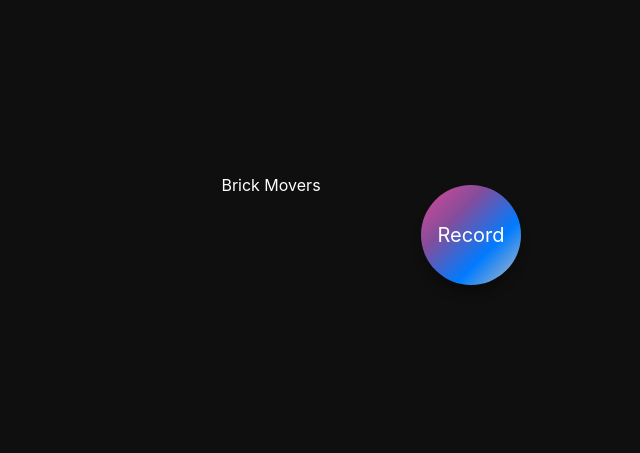
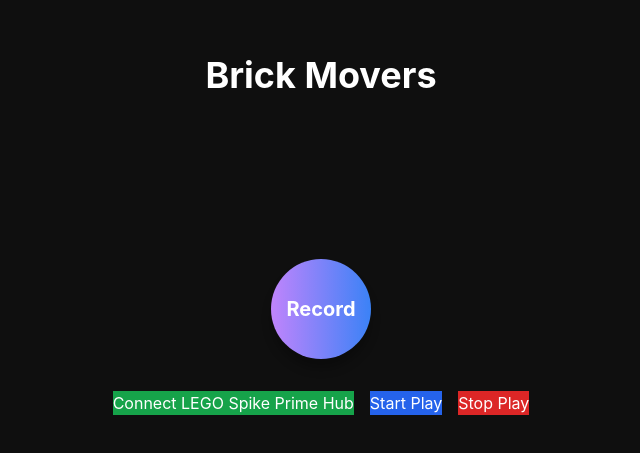
Before and after one commit to html5challenge/brickmovers-frontend, a React (Create React App) app: page / in a window 1280 px wide. Shown: the part 165-618 px from the top of the page, without its empty margins (319-959 px from the left). Built offline with nearby package versions, Linux system fonts and the light colour scheme; no server answers.

Commit message:
change style

```diff
--- a/src/App.css
+++ b/src/App.css
@@ -1,12 +1,12 @@
 .App {
   text-align: center;
   background-color: #0f0f0f;
-  color: white;
+  /* color: white;
   height: 100vh;
   width: 100%;
   display: flex;
   justify-content: center;
-  align-items: center;
+  align-items: center; */
 }
 
 .App-logo {
--- a/src/App.js
+++ b/src/App.js
@@ -4,6 +4,7 @@ import React, { useState } from "react";
 import resampler from "audio-resampler";
 import "./RecordButton.css"; // Import the CSS file
 import LegoAssistant from "./LegoAssistant";
+import Component from "./Component";
 
 let recorder = null;
 let context = null,
@@ -187,10 +188,15 @@ function App() {
 
   return (
     <div className="App">
+      <div className="flex flex-col">
+        <div>
+          <div className="bg-[#0f0f0f] text-white h-screen p-4 flex flex-col items-center justify-center space-y-8">
+            <h1 className="text-4xl font-bold">Brick Movers</h1>
             <LegoAssistant />
-      <div>
             <button
-        className={`record-button ${isRecording ? "recording" : ""}`}
+            className={`record-button bg-gradient-to-r from-purple-400 to-blue-500 font-bold ${
+              isRecording ? "recording" : ""
+            }`}
             onClick={handleButtonClick}
             style={{
               width: `${buttonSize}px`,
@@ -200,8 +206,8 @@ function App() {
           >
             {isRecording ? "Stop" : "Record"}
           </button>
-      </div>
-      {/* <button
+            <div className="flex space-x-4">
+              <button
                 className="bg-green-600 hover:bg-green-700 focus:ring focus:ring-green-300"
                 variant="default"
               >
@@ -218,7 +224,11 @@ function App() {
                 variant="destructive"
               >
                 Stop Play
-      </button> */}
+              </button>
+            </div>
+          </div>
+        </div>
+      </div>
     </div>
   );
 }
--- /dev/null
+++ b/src/Component.js
@@ -0,0 +1,27 @@
+/**
+ * v0 by Vercel.
+ * @see https://v0.dev/t/Zu7gzjAUMdq
+ */
+
+export default function Component() {
+  return (
+    <div className="bg-[#0f0f0f] text-white h-screen p-4 flex flex-col items-center justify-center space-y-8">
+      <h1 className="text-4xl font-bold">Brick Movers</h1>
+      <div className="h-[2px] w-full bg-[#3498db]" />
+      <button className="rounded-full bg-gradient-to-r from-purple-400 to-blue-500 px-8 py-4 text-white font-bold shadow-lg focus:outline-none">
+        Record
+      </button>
+      <div className="flex space-x-4">
+        <button className="bg-green-600 hover:bg-green-700 focus:ring focus:ring-green-300" variant="default">
+          Connect LEGO Spike Prime Hub
+        </button>
+        <button className="bg-blue-600 hover:bg-blue-700 focus:ring focus:ring-blue-300" variant="default">
+          Start Play
+        </button>
+        <button className="bg-red-600 hover:bg-red-700 focus:ring focus:ring-red-300" variant="destructive">
+          Stop Play
+        </button>
+      </div>
+    </div>
+  )
+}
--- a/src/LegoAssistant.jsx
+++ b/src/LegoAssistant.jsx
@@ -1,25 +1,5 @@
 import React, { useEffect, useRef } from "react";
 
-class Effect {
-    constructor(canvasWidth, canvasHeight) {
-      this.canvasWidth = canvasWidth;
-      this.canvasHeight = canvasHeight;
-      this.fontSize = 25;
-      this.columns = this.canvasWidth / this.fontSize;
-      this.symbols = [];
-      this.initialize();
-    }
-    initialize() {
-      for (let i = 0; i < this.columns; i++) {
-        this.symbols[i] = new Symbol(i, 0, this.fontSize, this.canvasHeight);
-      }
-    }
-    resize(width, height) {
-      this.canvasWidth = width;
-      this.canvasHeight = height;
-      this.columsn = this.canvasWidth / this.fontSize;
-    }
-  }
 
 function LegoAssistant() {
   const audioRef = useRef(null);
@@ -28,26 +8,6 @@ function LegoAssistant() {
 
   useEffect(() => {
     let audioContext, analyser, dataArray, recorder, interval;
-    // const backgroundCanvas = backgroundCanvasRef.current;
-    // const backgroundContext = backgroundCanvas.getContext("2d");
-    // backgroundCanvas.width = window.innerWidth;
-    // backgroundCanvas.height = window.innerHeight;
-
-    // let effect = null;
-
-    // let gradient = backgroundContext.createLinearGradient(0, 0, backgroundCanvas.width, backgroundCanvas.height);
-    // gradient.addColorStop(0, "red");
-    // gradient.addColorStop(0.2, "yellow");
-    // gradient.addColorStop(0.4, "green");
-    // gradient.addColorStop(0.6, "cyan");
-    // gradient.addColorStop(0.8, "blue");
-    // gradient.addColorStop(1, "magenta");
-
-    // window.addEventListener("resize", (event) => {
-    //   backgroundCanvas.width = event.target.window.innerWidth;
-    //   backgroundCanvas.height = event.target.window.innerHeight;
-    //   effect = new Effect(backgroundCanvas.width, backgroundCanvas.height);
-    // });
 
     navigator.mediaDevices.getUserMedia({ audio: true }).then((stream) => {
       audioContext = new (window.AudioContext || window.webkitAudioContext)();
@@ -55,7 +15,7 @@ function LegoAssistant() {
       const source = audioContext.createMediaStreamSource(stream);
       source.connect(analyser);
 
-      analyser.fftSize = 2048;
+      analyser.fftSize = 4096;
       const bufferLength = analyser.frequencyBinCount;
       dataArray = new Uint8Array(bufferLength);
 
@@ -87,6 +47,7 @@ function LegoAssistant() {
         waveformCanvas.width,
         waveformCanvas.height
       );
+      waveformCanvas.width = 800;
       waveformContext.lineWidth = 2;
       waveformContext.strokeStyle = "#2196F3";
       waveformContext.beginPath();
@@ -120,8 +81,7 @@ function LegoAssistant() {
       <div className="row">
         <div className="col s12 m6 offset-m3">
           <div className="card">
-            <h3 className="center-align">Brick Movers</h3>
-            <div className="card-content">
+            <div className="card-content flex justify-center">
               <canvas id="waveformCanvas" width="300" height="100" ref={waveformCanvasRef}></canvas>
               {/* <audio id="audio" controls></audio> */}
             </div>
--- a/src/RecordButton.css
+++ b/src/RecordButton.css
@@ -13,7 +13,7 @@
 .record-button {
   border: none;
   border-radius: 50%;
-  background: linear-gradient(135deg, #df4896, #834d9b, #007BFF, #C0C0C0);
+  /* background: linear-gradient(135deg, #df4896, #834d9b, #007BFF, #C0C0C0); */
   color: white;
   font-size: 20px;
   transition: all 0.5s;
--- a/tailwind.config.js
+++ b/tailwind.config.js
@@ -1,6 +1,6 @@
 /** @type {import('tailwindcss').Config} */
 module.exports = {
-  content: [],
+  content: ["./src/**/*.{html,js,jsx,ts,tsx}"],
   theme: {
     extend: {},
   },
```
Lines whose indentation alone changed are shown as unchanged.
